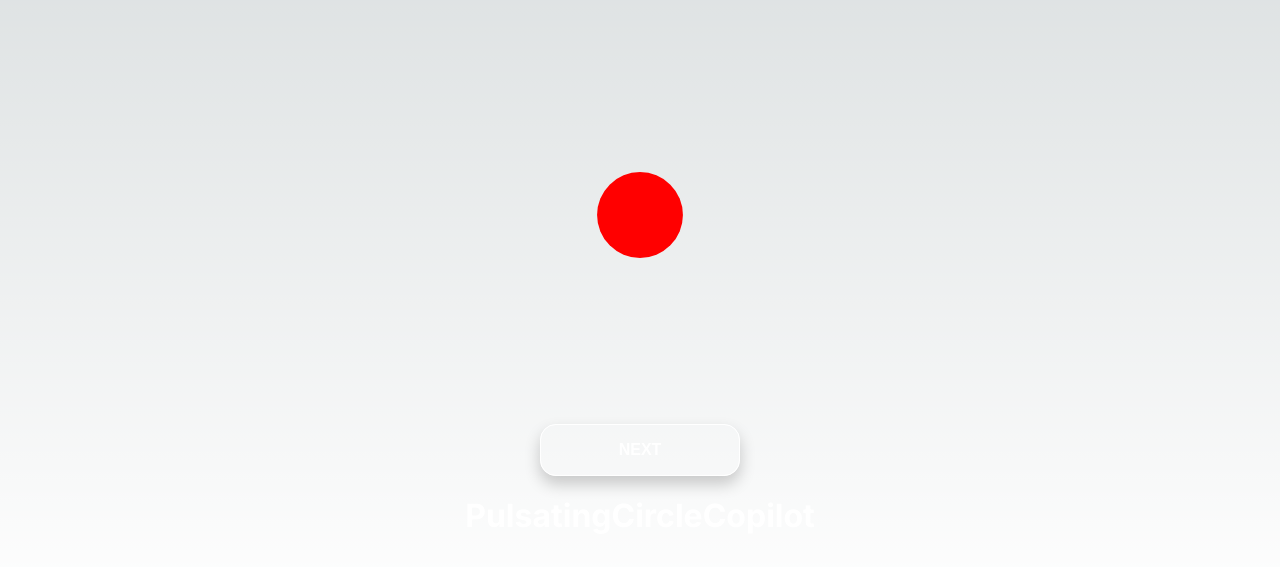
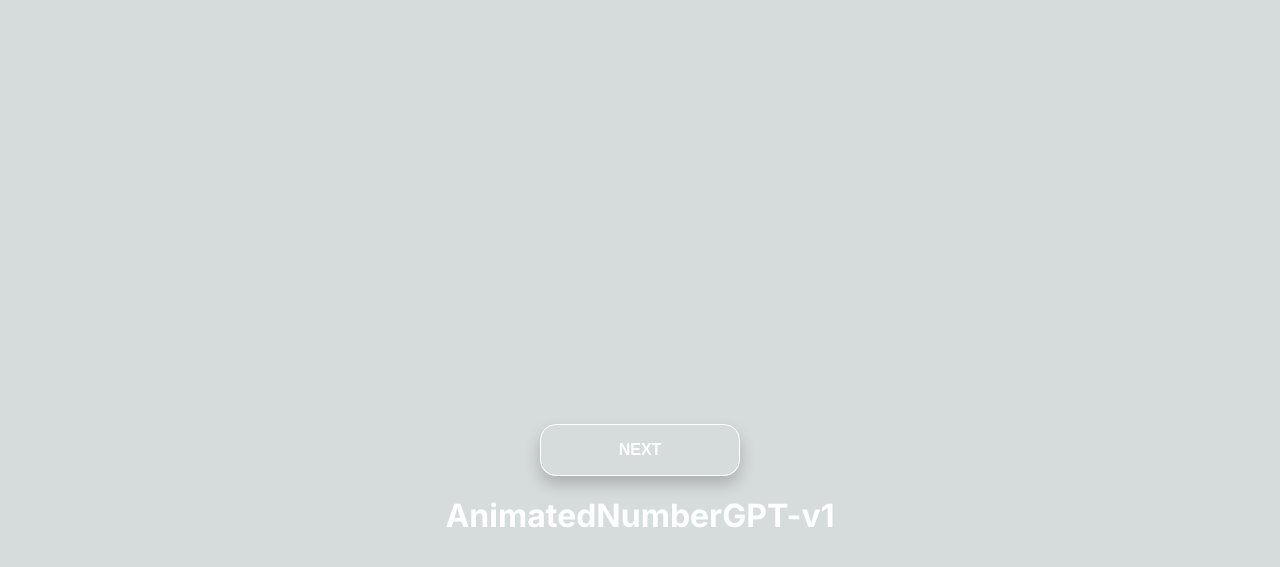
Before and after one commit to uncredited/hacky, a Next.js app: page / in a window 1280 px wide. Shown: the part 185-752 px from the top of the page. Built offline with nearby package versions, Linux system fonts and the light colour scheme.

Commit message:
init commit 1

```diff
--- a/src/pages/index.js
+++ b/src/pages/index.js
@@ -11,11 +11,15 @@ import GyroBallv1 from "./chatgpt/gyroball-v1";
 import GyroBallv2 from "./chatgpt/gyroball-v2";
 import Fibonachiv1 from "./chatgpt/fibonachi-v1";
 import Fibonachiv2 from "./chatgpt/fibonachi-v2";
+import AnimatedNumberv1 from "./chatgpt/animatednumber-v1";
+import AnimatedNumberv2 from "./chatgpt/animatednumber-v2";
 
 import PulsatingCircleCopilot from "./copilot/pulsatingcircle";
 
 export default function Home() {
   const componentArray = [
+    { title: "AnimatedNumberGPT-v1", component: AnimatedNumberv1 },
+    { title: "AnimatedNumberGPT-v2", component: AnimatedNumberv2 },
     { title: "PulsatingCircleCopilot", component: PulsatingCircleCopilot },
     { title: "PulsatingCircleGPT", component: PulsatingCircleGPT },
     { title: "GyroBallGPT-v1", component: GyroBallv1 },
```
